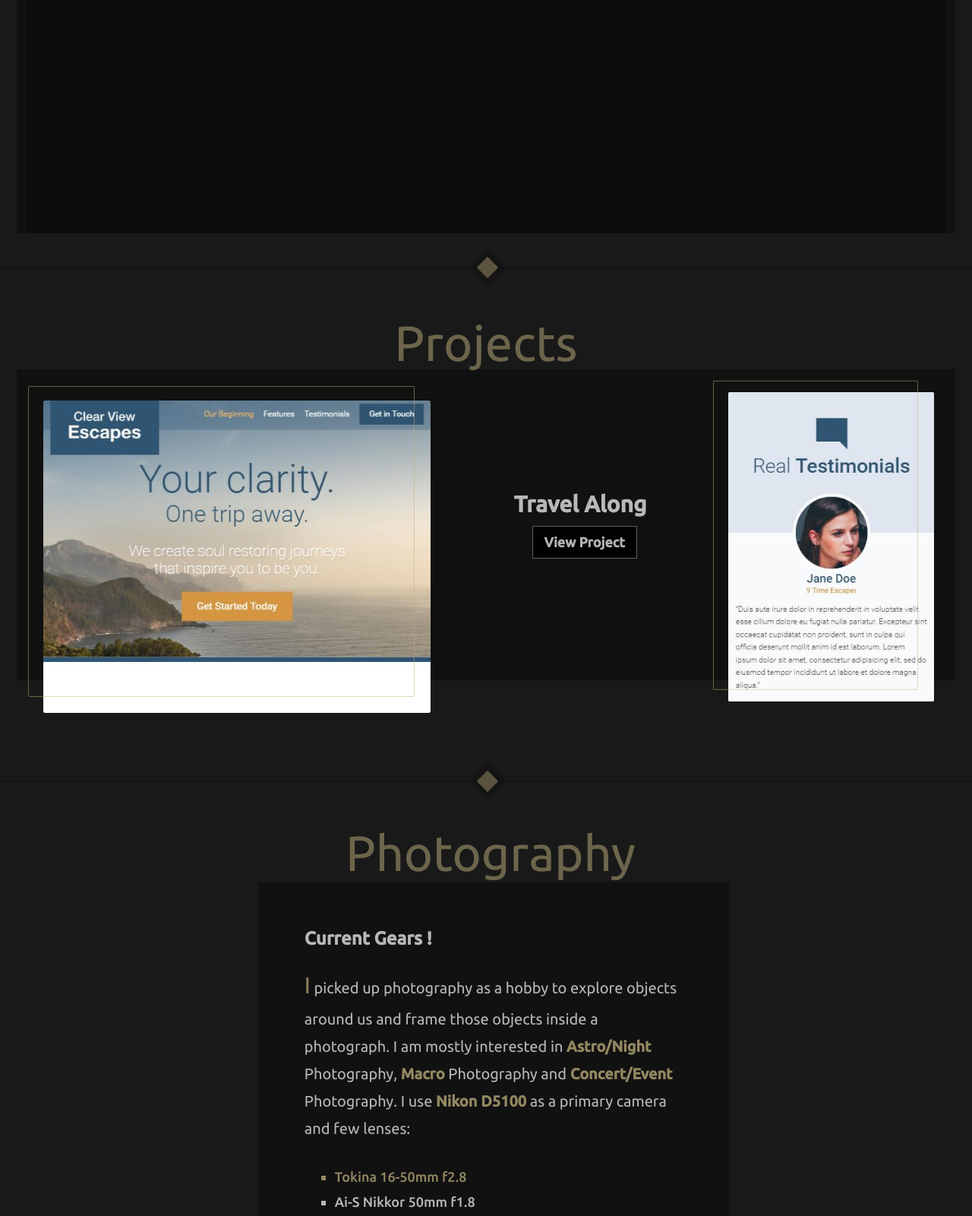
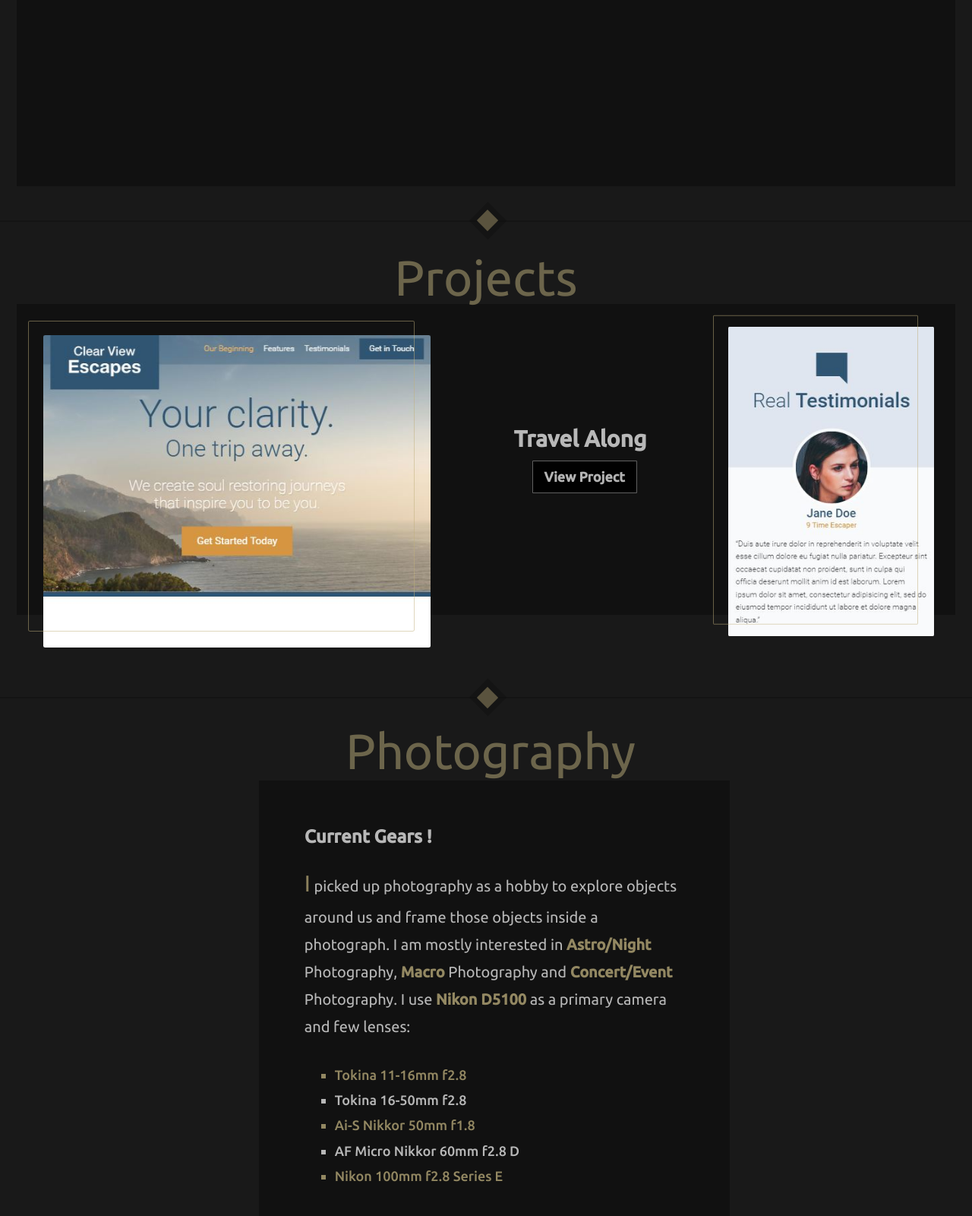
Before and after one commit to samsul003/samsularefin, a website: page app/index.html in a window 1280 px wide. Shown: the part 1200-2800 px from the top of the page at 76% size. Drawn offline with Linux system fonts and the light colour scheme.

Commit message:
[SA]-[UI-issue]-[resolved sticky footer & card related issues.]

```diff
--- a/app/assets/styles/base/_global.css
+++ b/app/assets/styles/base/_global.css
@@ -5,8 +5,8 @@
 
 /*Styles for html*/
 html{
-min-height:100%;
-min-width: 100%;
+  min-height:100%;
+  min-width: 100%;
 }
 
 /*Global body styles*/
--- a/app/assets/styles/modules/_card.css
+++ b/app/assets/styles/modules/_card.css
@@ -22,7 +22,7 @@
     }
     @mixin atMedium {
       background-color: $mainLightBlack;
-      box-shadow: 0 0 0 50px $mainLightBlack;
+      box-shadow: 0 0 0 75px $mainLightBlack;
     }
     @mixin atLarge {
       margin-top: -30px;
@@ -32,17 +32,17 @@
 
     /*styles for card layer*/
     &--extended {
-      margin-top: 40px;
+      margin-top: 10px;
       margin-bottom: 50px;
       display: flex;
       flex-flow: row wrap;
       align-items: center;
       justify-content: center;
-      background-color: $mainLightBlack;
-      box-shadow: 0 0 0 65px $mainLightBlack;
+      background-color: unset;
+      box-shadow: unset;
 
       @mixin atLarge {
-        margin-top: 20px;
+        margin-top: 30px;
       }
     }
 }
@@ -118,7 +118,7 @@
 
         & > h2 {
           &:hover {
-            transform: scale(1.3);
+            transform: scale(1.1);
             transition: all .5s ease-out;
           }
         }
--- a/app/assets/styles/modules/_generic-content-container.css
+++ b/app/assets/styles/modules/_generic-content-container.css
@@ -24,10 +24,12 @@
   @mixin atMedium {
     width: 370px;
     margin-top: 10px;
+    box-shadow: 0 0 0 90px $mainLightBlack;
   }
   @mixin atLarge {
     width: 600px;
     margin-top: -30px;
+    box-shadow: 0 0 0 60px $mainLightBlack;
   }
   @mixin atExtraLarge {
     width: 800px;
@@ -57,12 +59,12 @@
 
     @mixin atMini {
       width: 320px;
-      margin-top: 30px;
+      margin-top: 40px;
       box-shadow: 0 0 0 75px $mainLightBlack;
     }
     @mixin atSmall {
       width: 430px;
-      margin-top: 30px;
+      margin-top: 40px;
     }
     @mixin atMedium {
       width: 350px;
@@ -70,7 +72,7 @@
       margin-left: 26%;
     }
     @mixin atLarge {
-      margin-left: 25%;
+      margin-left: 27%;
       width: 500px;
       margin-top: -30px;
       box-shadow: 0 0 0 60px $mainLightBlack;
@@ -108,6 +110,10 @@
         color: $mainGold;
         opacity: 0.75;
       }
+      &:nth-child(5) {
+         color: $mainGold;
+         opacity: 0.75;
+       }
     }
   }
   /*styles for project section layer*/
@@ -126,7 +132,7 @@
       box-shadow: 0 0 0 130px $mainLightBlack;
     }
     @mixin atMedium {
-      margin-top: 50px;
+      margin-top: 15px;
       box-shadow: 0 0 0 90px $mainLightBlack;
     }
     @mixin atLarge {
--- a/app/assets/styles/modules/_page-section.css
+++ b/app/assets/styles/modules/_page-section.css
@@ -1,14 +1,14 @@
 /*styles for page section*/
 .page-section {
-  padding: 3.5rem 0;
+  padding: 0 0;
 
   @mixin atMedium {
-    padding: 0.8rem 0 1.5rem 0;
+    padding: 0 0 0 0;
   }
   @mixin atLarge {
-    padding: 1.5rem 0;
+    padding: 0 0;
   }
   @mixin atExtraLarge {
-    padding: 1.5rem 0;
+    padding: 0 0;
   }
 }
--- a/app/assets/styles/modules/_photography.css
+++ b/app/assets/styles/modules/_photography.css
@@ -2,20 +2,20 @@
 #columns {
 	column-width: 320px;
 	column-gap: 0;
-  width: 90%;
+  	width: 90%;
 	max-width: 1100px;
 	margin: 25px auto 5px auto;
 	background-color: $mainLightBlack;
 	padding: 20px;
 
 	@mixin atSmall {
-		margin: 45px auto 30px auto;
+		margin: 75px auto 30px auto;
 	}
 	@mixin atMedium {
-		margin: 45px auto 30px auto;
+		margin: 75px auto 30px auto;
 	}
 	@mixin atLarge {
-		margin: 45px auto 30px auto;
+		margin: 60px auto 30px auto;
 	}
 
 	figure {
--- a/app/assets/styles/modules/_sprite.css
+++ b/app/assets/styles/modules/_sprite.css
@@ -2,10 +2,10 @@
     Instead edit gulp/templates/sprite.css !
  */
      .icon {
-       background-image: url('../../assets/images/sprites/sprite-6bc1caa8.svg');
+       background-image: url('../../assets/images/sprites/sprite-e10babdd.svg');
      }
      .no-svg .icon {
-       background-image: url('../../assets/images/sprites/sprite-6bc1caa8.png');
+       background-image: url('../../assets/images/sprites/sprite-e10babdd.png');
      }
     .icon--codepen {
       width: 50px;
@@ -22,7 +22,7 @@
       height: 50px;
       background-position: 0 100%;
     }
-    .icon--linkedin {
+    .icon--linkedIn {
       width: 50px;
       height: 50px;
       background-position: 100% 100%;
--- a/app/index.html
+++ b/app/index.html
@@ -59,8 +59,7 @@
           <div class="generic-content-container">
             <p class="generic-content-container__special"><strong>Greetings!</strong> I am <span class="highlight">Samsul Arefin</span>, a self-taught
               <span class="highlight">Web Developer</span> and <span class="highlight">Photographer</span>. I enjoy designing and developing pristine <span class="highlight">UX/UI</span>
-              which is intuitive and pleasing for the users. I believe <span class="highlight">Coding is a form of Art</span>, which can portray our imagination and creative mind the way we
-              want it to be. Apart from coding I enjoy capturing photographs that tells us stories about
+              which is intuitive and pleasing for the users. Apart from coding I enjoy capturing photographs that tells us stories about
               <span class="highlight">Objects</span>.
             </p>
           </div>
@@ -288,6 +287,7 @@
             <span class="highlight">Macro</span> Photography and <span class="highlight">Concert/Event</span> Photography.
             I use <span class="highlight">Nikon D5100</span> as a primary camera and few lenses:
             <ul>
+              <li>Tokina 11-16mm f2.8</li>
               <li>Tokina 16-50mm f2.8</li>
               <li>Ai-S Nikkor 50mm f1.8</li>
               <li>AF Micro Nikkor 60mm f2.8 D</li>
@@ -374,7 +374,7 @@
             </a>
             <figcaption>Christmas Market, Koblenz' 16</figcaption>
           </figure>
-      </div>
+        </div>
       </div>
     </div>
     <div class="diamond"></div>
--- a/app/temp/styles/styles.css
+++ b/app/temp/styles/styles.css
@@ -471,8 +471,8 @@ template {
 /*Styles for html*/
 
 html{
-min-height:100%;
-min-width: 100%;
+  min-height:100%;
+  min-width: 100%;
 }
 
 /*Global body styles*/
@@ -883,27 +883,27 @@ img {
 /*styles for page section*/
 
 .page-section {
-  padding: 3.5rem 0;
+  padding: 0 0;
 }
 
 @media (min-width: 768px) {
 
   .page-section {
-    padding: 0.8rem 0 1.5rem 0;
+    padding: 0 0 0 0;
   }
 }
 
 @media (min-width: 1024px) {
 
   .page-section {
-    padding: 1.5rem 0;
+    padding: 0 0;
   }
 }
 
 @media (min-width: 1280px) {
 
   .page-section {
-    padding: 1.5rem 0;
+    padding: 0 0;
   }
 }
 
@@ -1122,7 +1122,7 @@ img {
 
   .card-container {
     background-color: rgba(0, 0, 0, 0.3);
-    box-shadow: 0 0 0 50px rgba(0, 0, 0, 0.3);
+    box-shadow: 0 0 0 75px rgba(0, 0, 0, 0.3);
   }
 }
 
@@ -1138,7 +1138,7 @@ img {
 /*styles for card layer*/
 
 .card-container--extended {
-  margin-top: 40px;
+  margin-top: 10px;
   margin-bottom: 50px;
   display: -webkit-box;
   display: -ms-flexbox;
@@ -1153,14 +1153,14 @@ img {
   -webkit-box-pack: center;
       -ms-flex-pack: center;
           justify-content: center;
-  background-color: rgba(0, 0, 0, 0.3);
-  box-shadow: 0 0 0 65px rgba(0, 0, 0, 0.3);
+  background-color: unset;
+  box-shadow: unset;
 }
 
 @media (min-width: 1024px) {
 
   .card-container--extended {
-    margin-top: 20px;
+    margin-top: 30px;
   }
 }
 
@@ -1277,8 +1277,8 @@ img {
 }
 
 .card--bottom > h2:hover {
-  -webkit-transform: scale(1.3);
-          transform: scale(1.3);
+  -webkit-transform: scale(1.1);
+          transform: scale(1.1);
   transition: all .5s ease-out;
 }
 
@@ -1640,6 +1640,7 @@ img {
   .generic-content-container {
     width: 370px;
     margin-top: 10px;
+    box-shadow: 0 0 0 90px rgba(0, 0, 0, 0.3);
   }
 }
 
@@ -1648,6 +1649,7 @@ img {
   .generic-content-container {
     width: 600px;
     margin-top: -30px;
+    box-shadow: 0 0 0 60px rgba(0, 0, 0, 0.3);
   }
 }
 
@@ -1695,7 +1697,7 @@ img {
 
   .generic-content-container--extended {
     width: 320px;
-    margin-top: 30px;
+    margin-top: 40px;
     box-shadow: 0 0 0 75px rgba(0, 0, 0, 0.3);
   }
 }
@@ -1704,7 +1706,7 @@ img {
 
   .generic-content-container--extended {
     width: 430px;
-    margin-top: 30px;
+    margin-top: 40px;
   }
 }
 
@@ -1720,7 +1722,7 @@ img {
 @media (min-width: 1024px) {
 
   .generic-content-container--extended {
-    margin-left: 25%;
+    margin-left: 27%;
     width: 500px;
     margin-top: -30px;
     box-shadow: 0 0 0 60px rgba(0, 0, 0, 0.3);
@@ -1775,6 +1777,11 @@ img {
   opacity: 0.75;
 }
 
+.generic-content-container--extended ul li:nth-child(5) {
+  color: rgb(191, 176, 125);
+  opacity: 0.75;
+}
+
 /*styles for project section layer*/
 
 .generic-content-container--narrow {
@@ -1803,7 +1810,7 @@ img {
 @media (min-width: 768px) {
 
   .generic-content-container--narrow {
-    margin-top: 50px;
+    margin-top: 15px;
     box-shadow: 0 0 0 90px rgba(0, 0, 0, 0.3);
   }
 }
@@ -2132,11 +2139,11 @@ img {
  */
 
 .icon {
-       background-image: url('../../assets/images/sprites/sprite-6bc1caa8.svg');
+       background-image: url('../../assets/images/sprites/sprite-e10babdd.svg');
      }
 
 .no-svg .icon {
-       background-image: url('../../assets/images/sprites/sprite-6bc1caa8.png');
+       background-image: url('../../assets/images/sprites/sprite-e10babdd.png');
      }
 
 .icon--codepen {
@@ -2157,7 +2164,7 @@ img {
       background-position: 0 100%;
     }
 
-.icon--linkedin {
+.icon--linkedIn {
       width: 50px;
       height: 50px;
       background-position: 100% 100%;
@@ -2561,7 +2568,7 @@ img {
 	        column-width: 320px;
 	-webkit-column-gap: 0;
 	        column-gap: 0;
-  width: 90%;
+  	width: 90%;
 	max-width: 1100px;
 	margin: 25px auto 5px auto;
 	background-color: rgba(0, 0, 0, 0.3);
@@ -2571,21 +2578,21 @@ img {
 @media (min-width: 480px) {
 
   #columns {
-    margin: 45px auto 30px auto;
+    margin: 75px auto 30px auto;
   }
 }
 
 @media (min-width: 768px) {
 
   #columns {
-    margin: 45px auto 30px auto;
+    margin: 75px auto 30px auto;
   }
 }
 
 @media (min-width: 1024px) {
 
   #columns {
-    margin: 45px auto 30px auto;
+    margin: 60px auto 30px auto;
   }
 }
 
```
Also changed, not shown: docs/index.html (+4 -4 lines), app/assets/images/sprites/sprite-6bc1caa8.svg (deleted), app/assets/images/sprites/sprite-e10babdd.svg (added), docs/assets/images/sprites/sprite-e10babdd.svg (renamed from docs/assets/images/sprites/sprite-6bc1caa8.svg), 2 other files.
